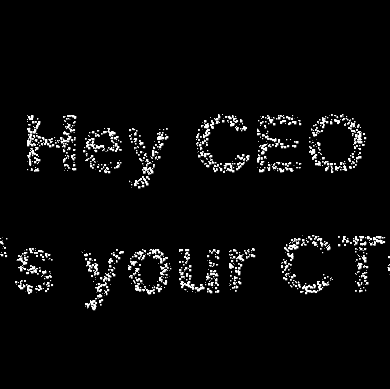
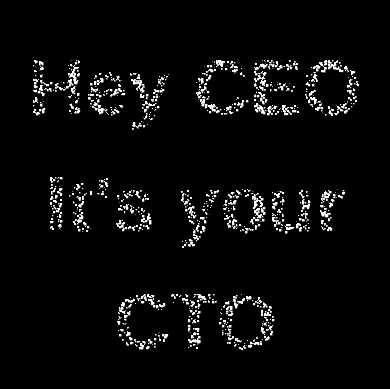
Before and after one commit to andyckt/yourCTO, a Next.js app: page / in a window 390 px wide. Shown: the part 213-602 px from the top of the page. Built offline with nearby package versions, Linux system fonts and the light colour scheme.

Commit message:
Change font size of mobile

```diff
--- a/src/app/page.tsx
+++ b/src/app/page.tsx
@@ -1,12 +1,39 @@
+'use client'
+
 import TextParticles from "@/components/text-particles";
+import { useEffect, useState } from "react";
 
 export default function Home() {
+  const [isMobile, setIsMobile] = useState(false);
+
+  useEffect(() => {
+    const checkMobile = () => {
+      setIsMobile(window.innerWidth < 768);
+    };
+
+    // Initial check
+    checkMobile();
+
+    // Update on resize
+    window.addEventListener('resize', checkMobile);
+
+    return () => {
+      window.removeEventListener('resize', checkMobile);
+    };
+  }, []);
+
   return (
     <div className="w-full h-screen overflow-hidden">
       <TextParticles
-        text={["Hey CEO", "It's your CTO"]}
-        scatteredColor={["#00DCFF", "#FF9900"]}
-        fontSize={210}
+        text={isMobile
+          ? ["Hey CEO", "It's your", "CTO"]
+          : ["Hey CEO", "It's your CTO"]
+        }
+        scatteredColor={isMobile
+          ? ["#00DCFF", "#FF9900", "#FF9900"]
+          : ["#00DCFF", "#FF9900"]
+        }
+        fontSize={isMobile ? 200 : 210}
         lineHeight={1.5}
       />
     </div>
```
